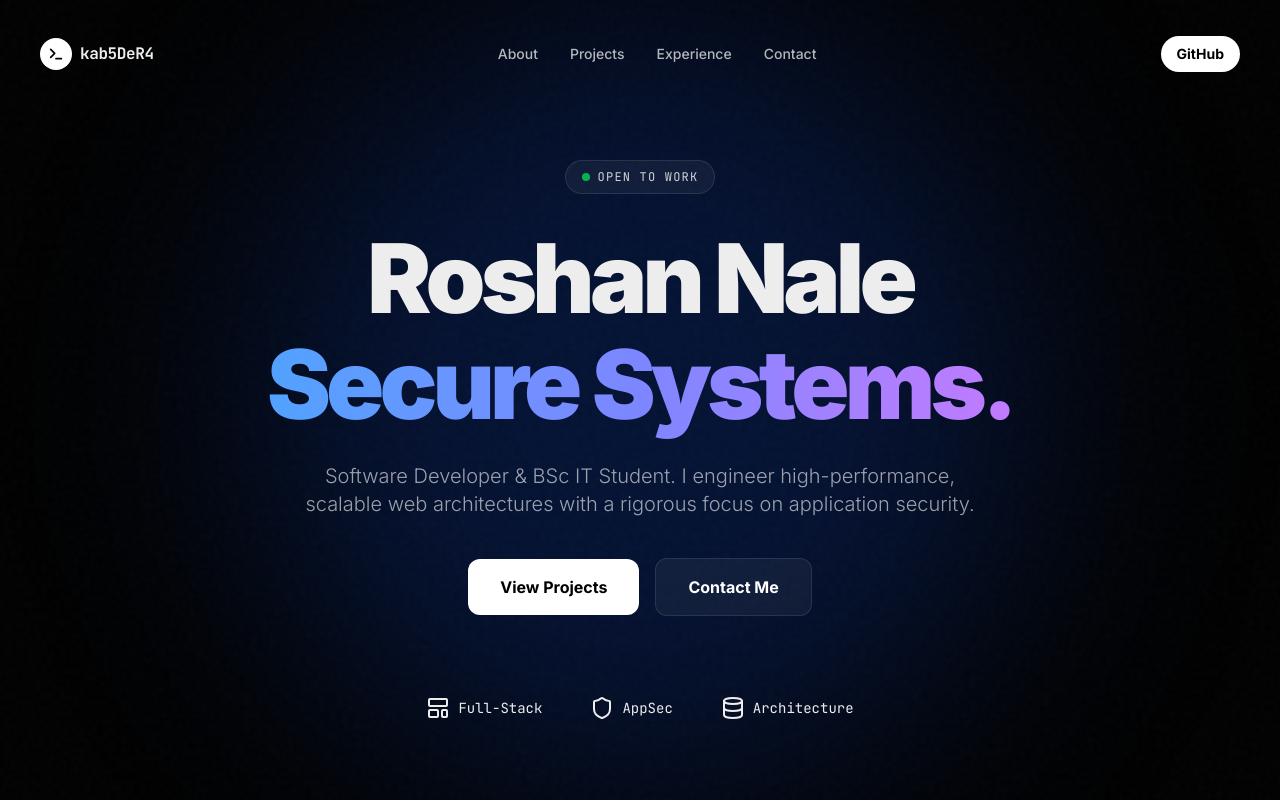
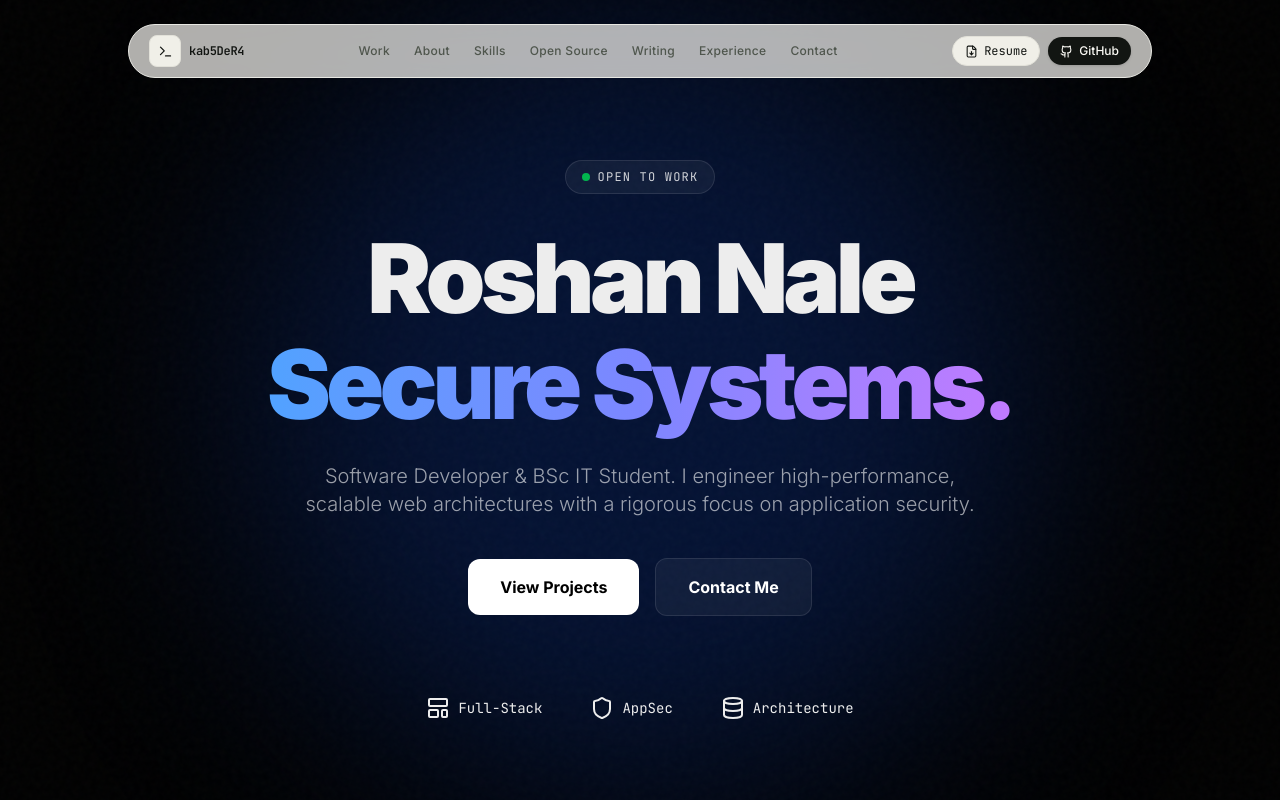
Before and after one commit to kab5DeR4/portfolio-website, a Next.js app: page / in a window 1280 px wide. Shown: the top 800 px of the page. Built offline with nearby package versions, Linux system fonts and the light colour scheme; a web font is replaced by a local one.

Commit message:
feat(layout): build navbar and footer components with responsive drawer

```diff
--- a/src/components/layout/Footer.tsx
+++ b/src/components/layout/Footer.tsx
@@ -1,43 +1,121 @@
-import React from 'react';
-import { Mail } from 'lucide-react';
-import { GithubIcon, LinkedinIcon } from '@/components/ui/Icons';
+"use client";
+import React from "react";
+import { Mail, Terminal, ArrowUp } from "lucide-react";
+import { GithubIcon, LinkedinIcon, TwitterIcon } from "@/components/ui/Icons";
+import { personalInfo } from "@/data/portfolioData";
 
-// clean minimal footer
+// footer styled in jose ocando warm editorial aesthetic
 export default function Footer() {
+  const scrollToTop = () => {
+    window.scrollTo({ top: 0, behavior: "smooth" });
+  };
+
   return (
-    <footer className="w-full bg-[#0a0a0a] border-t border-white/10 pt-16 pb-8 relative z-10">
-      <div className="max-w-7xl mx-auto px-6 md:px-12">
-        <div className="flex flex-col md:flex-row justify-between items-center md:items-start gap-8 mb-12">
+    <footer className="w-full bg-[#f6f5ef] border-t border-[#e4e4dd] pt-16 pb-12 relative z-10">
+      <div className="max-w-6xl mx-auto px-4 sm:px-6 md:px-12">
+        <div className="flex flex-col md:flex-row justify-between items-start gap-10 mb-12">
 
-          <div className="max-w-xs text-center md:text-left">
-            <div className="text-2xl font-bold font-sans tracking-tighter mb-4 flex items-center justify-center md:justify-start gap-2">
-              <div className="w-8 h-8 rounded-lg bg-white/10 flex items-center justify-center border border-white/20">
-                <span className="text-white text-sm font-black">R</span>
+          {/* brand column */}
+          <div className="max-w-sm">
+            <div className="flex items-center gap-2.5 mb-4">
+              <div className="w-7 h-7 rounded-lg bg-[#121512] text-[#fbfaf5] flex items-center justify-center font-mono font-bold">
+                <Terminal size={14} strokeWidth={2} />
               </div>
-              <span className="text-white">kab5DeR4<span className="text-blue-500">.</span></span>
+              <span className="font-serif text-lg font-bold text-[#121512] tracking-tight">
+                {personalInfo.name}
+              </span>
             </div>
-            <p className="text-sm text-white/50">
-              Software Developer specializing in full-stack dev, AI/ML, and app security.
+            <p className="text-xs sm:text-sm text-[#4f564d] leading-relaxed mb-6 font-light">
+              {personalInfo.headline}. Final-year BSc IT Candidate building reliable, auditable software systems.
             </p>
+            <div className="flex items-center gap-2">
+              <a
+                href={personalInfo.socials.github}
+                target="_blank"
+                rel="noreferrer"
+                className="icon-box hover:bg-[#121512] hover:text-[#fbfaf5] hover:border-[#121512]"
+                aria-label="GitHub"
+              >
+                <GithubIcon size={14} />
+              </a>
+              <a
+                href={personalInfo.socials.linkedin}
+                target="_blank"
+                rel="noreferrer"
+                className="icon-box hover:bg-[#121512] hover:text-[#fbfaf5] hover:border-[#121512]"
+                aria-label="LinkedIn"
+              >
+                <LinkedinIcon size={14} />
+              </a>
+              <a
+                href={personalInfo.socials.twitter}
+                target="_blank"
+                rel="noreferrer"
+                className="icon-box hover:bg-[#121512] hover:text-[#fbfaf5] hover:border-[#121512]"
+                aria-label="Twitter"
+              >
+                <TwitterIcon size={14} />
+              </a>
+              <a
+                href={`mailto:${personalInfo.email}`}
+                className="icon-box hover:bg-[#121512] hover:text-[#fbfaf5] hover:border-[#121512]"
+                aria-label="Email"
+              >
+                <Mail size={14} />
+              </a>
+            </div>
           </div>
 
-          <div className="flex gap-4">
-            <a href="https://github.com/kab5DeR4" target="_blank" rel="noopener noreferrer" className="w-12 h-12 flex items-center justify-center bg-white/5 border border-white/10 rounded-xl hover:bg-white/10 transition-colors">
-              <GithubIcon size={20} className="text-white/70 hover:text-white" />
-            </a>
-            <a href="https://www.linkedin.com/in/roshan-nale-551006316/" target="_blank" rel="noopener noreferrer" className="w-12 h-12 flex items-center justify-center bg-white/5 border border-white/10 rounded-xl hover:bg-white/10 transition-colors">
-              <LinkedinIcon size={20} className="text-blue-400" />
-            </a>
-            <a href="mailto:rnale88@gmail.com" className="w-12 h-12 flex items-center justify-center bg-white/5 border border-white/10 rounded-xl hover:bg-white/10 transition-colors">
-              <Mail size={20} className="text-white/70 hover:text-white" />
-            </a>
+          {/* navigation columns */}
+          <div className="grid grid-cols-2 sm:grid-cols-3 gap-8 text-xs font-mono">
+            <div>
+              <div className="text-[#121512] font-bold uppercase tracking-wider mb-3">Navigation</div>
+              <ul className="space-y-2 text-[#4f564d]">
+                <li><a href="/#about" className="hover:text-[#121512] transition-colors">About</a></li>
+                <li><a href="/#skills" className="hover:text-[#121512] transition-colors">Skills</a></li>
+                <li><a href="/#projects" className="hover:text-[#121512] transition-colors">Work</a></li>
+                <li><a href="/#open-source" className="hover:text-[#121512] transition-colors">Open Source</a></li>
+              </ul>
+            </div>
+
+            <div>
+              <div className="text-[#121512] font-bold uppercase tracking-wider mb-3">Case Studies</div>
+              <ul className="space-y-2 text-[#4f564d]">
+                <li><a href="/case-study/grc-engine" className="hover:text-[#121512] transition-colors">GRC Engine</a></li>
+                <li><a href="/case-study/bhumi-finance" className="hover:text-[#121512] transition-colors">Bhumi Finance</a></li>
+                <li><a href="/case-study/every-second-counts" className="hover:text-[#121512] transition-colors">Every Second Counts</a></li>
+                <li><a href="/case-study/secure-vault" className="hover:text-[#121512] transition-colors">Secure Vault</a></li>
+              </ul>
+            </div>
+
+            <div>
+              <div className="text-[#121512] font-bold uppercase tracking-wider mb-3">Resources</div>
+              <ul className="space-y-2 text-[#4f564d]">
+                <li><a href={personalInfo.resumeUrl} download="Roshan_Nale_Resume.pdf" className="hover:text-[#121512] transition-colors">Resume (PDF)</a></li>
+                <li><a href="/#writing" className="hover:text-[#121512] transition-colors">Articles</a></li>
+                <li><a href="/#experience" className="hover:text-[#121512] transition-colors">Milestones</a></li>
+                <li><a href="/#contact" className="hover:text-[#121512] transition-colors">Contact</a></li>
+              </ul>
+            </div>
           </div>
 
         </div>
 
-        <div className="border-t border-white/10 pt-8 flex flex-col md:flex-row justify-between items-center gap-4 text-xs text-white/40">
-          <p>© {new Date().getFullYear()} Roshan Nale. All rights reserved.</p>
-          <p>Built with Next.js, Tailwind v4, & Framer Motion.</p>
+        {/* bottom copyright & back to top */}
+        <div className="border-t border-[#e4e4dd] pt-8 flex flex-col sm:flex-row items-center justify-between gap-4 text-xs font-mono text-[#7c8279]">
+          <div>
+            © {new Date().getFullYear()} {personalInfo.name} (@{personalInfo.handle}).
+          </div>
+          <div className="flex items-center gap-4">
+            <span>Built with Next.js 16 & Tailwind v4</span>
+            <button
+              onClick={scrollToTop}
+              className="flex items-center gap-1 hover:text-[#121512] transition-colors"
+            >
+              <span>Back to Top</span>
+              <ArrowUp size={12} />
+            </button>
+          </div>
         </div>
       </div>
     </footer>
--- a/src/components/layout/Navbar.tsx
+++ b/src/components/layout/Navbar.tsx
@@ -1,12 +1,14 @@
 "use client";
 import React, { useState, useEffect } from "react";
-import { motion } from "framer-motion";
-import { Terminal } from "lucide-react";
-import { cn } from "@/lib/utils";
+import { motion, AnimatePresence } from "framer-motion";
+import { Terminal, Menu, X, FileDown, ExternalLink } from "lucide-react";
+import { GithubIcon } from "@/components/ui/Icons";
+import { personalInfo } from "@/data/portfolioData";
 
-// floating nav pill that looks sick
+// floating minimal capsule navbar inspired by jose ocando
 export default function Navbar() {
   const [scrolled, setScrolled] = useState(false);
+  const [mobileMenuOpen, setMobileMenuOpen] = useState(false);
 
   useEffect(() => {
     const handleScroll = () => {
@@ -17,55 +19,129 @@ export default function Navbar() {
   }, []);
 
   const navLinks = [
-    { name: "About", href: "#about" },
-    { name: "Projects", href: "#projects" },
-    { name: "Experience", href: "#experience" },
-    { name: "Contact", href: "#contact" },
+    { name: "Work", href: "/#projects" },
+    { name: "About", href: "/#about" },
+    { name: "Skills", href: "/#skills" },
+    { name: "Open Source", href: "/#open-source" },
+    { name: "Writing", href: "/#writing" },
+    { name: "Experience", href: "/#experience" },
+    { name: "Contact", href: "/#contact" },
   ];
 
   return (
-    <motion.nav
-      initial={{ y: -100, opacity: 0 }}
-      animate={{ y: 0, opacity: 1 }}
-      transition={{ duration: 0.8, ease: [0.16, 1, 0.3, 1] }}
-      className="fixed top-0 left-0 right-0 z-50 flex justify-center pt-6 px-4 pointer-events-none"
+    <>
+      <header className="fixed top-0 left-0 right-0 z-50 flex justify-center pt-4 sm:pt-6 px-3 sm:px-6 pointer-events-none">
+        <nav
+          aria-label="Main Navigation"
+          className={`flex items-center justify-between px-4 sm:px-5 py-2.5 rounded-full pointer-events-auto transition-all duration-300 ${
+            scrolled
+              ? "bg-[#fbfaf5]/90 backdrop-blur-xl border border-[#e4e4dd] shadow-[0_8px_30px_rgba(0,0,0,0.06)] w-full max-w-4xl"
+              : "bg-[#fbfaf5]/70 backdrop-blur-md border border-[#e8e8e3] w-full max-w-5xl"
+          }`}
         >
-      <div
-        className={cn(
-          "flex items-center justify-between px-6 py-3 rounded-full pointer-events-auto transition-all duration-500",
-          scrolled
-            ? "bg-black/60 backdrop-blur-xl border border-white/10 shadow-[0_0_20px_-5px_rgba(0,0,0,0.5)] w-full max-w-3xl"
-            : "bg-transparent border-transparent w-full max-w-7xl"
-        )}
+          {/* home icon box */}
+          <a
+            href="/"
+            className="flex items-center gap-2 group focus:outline-none rounded-lg"
+            aria-label="Home"
           >
-        <a href="#home" className="flex items-center gap-2 group">
-          <div className="w-8 h-8 rounded-full bg-white text-black flex items-center justify-center group-hover:scale-105 transition-transform">
-            <Terminal size={16} strokeWidth={2.5} />
+            <div className="w-8 h-8 rounded-lg bg-[#f0efe8] border border-[#e2e1d9] text-[#121512] flex items-center justify-center font-mono text-xs font-bold transition-all group-hover:bg-[#121512] group-hover:text-[#fbfaf5]">
+              <Terminal size={15} strokeWidth={2} />
             </div>
-          <span className="font-mono font-bold tracking-tight hidden sm:block">kab5DeR4</span>
+            <span className="font-mono text-xs font-semibold text-[#121512] tracking-tight hidden sm:block">
+              {personalInfo.handle}
+            </span>
           </a>
 
-        <div className="hidden md:flex items-center gap-8 text-sm font-medium">
+          {/* desktop navigation links */}
+          <div className="hidden md:flex items-center gap-6 text-xs font-medium tracking-wide text-[#4f564d]">
             {navLinks.map((link) => (
               <a
                 key={link.name}
                 href={link.href}
-              className="text-white/70 hover:text-white transition-colors"
+                className="hover:text-[#121512] transition-colors duration-150 relative py-1 animated-underline"
               >
                 {link.name}
               </a>
             ))}
           </div>
 
+          {/* right actions */}
+          <div className="hidden sm:flex items-center gap-2">
             <a
-          href="https://github.com/kab5DeR4"
+              href={personalInfo.resumeUrl}
+              download="Roshan_Nale_Resume.pdf"
+              className="px-3 py-1.5 rounded-full bg-[#f0efe8] hover:bg-[#e6e5de] border border-[#e2e1d9] text-xs font-mono text-[#121512] flex items-center gap-1.5 transition-all"
+            >
+              <FileDown size={13} />
+              Resume
+            </a>
+            <a
+              href={personalInfo.socials.github}
               target="_blank"
               rel="noreferrer"
-          className="px-4 py-2 bg-white text-black text-sm font-bold rounded-full hover:bg-white/90 transition-colors flex items-center gap-2"
+              className="px-3 py-1.5 rounded-full bg-[#121512] text-[#fbfaf5] text-xs font-medium hover:bg-[#252a24] transition-all flex items-center gap-1.5 shadow-sm"
             >
+              <GithubIcon size={13} />
               GitHub
             </a>
           </div>
-    </motion.nav>
+
+          {/* mobile hamburger button */}
+          <button
+            onClick={() => setMobileMenuOpen(!mobileMenuOpen)}
+            className="md:hidden p-1.5 text-[#121512] hover:text-[#4f564d] focus:outline-none rounded-lg"
+            aria-label="Toggle Navigation Menu"
+            aria-expanded={mobileMenuOpen}
+          >
+            {mobileMenuOpen ? <X size={20} /> : <Menu size={20} />}
+          </button>
+        </nav>
+      </header>
+
+      {/* mobile drawer menu */}
+      <AnimatePresence>
+        {mobileMenuOpen && (
+          <motion.div
+            initial={{ opacity: 0, y: -15 }}
+            animate={{ opacity: 1, y: 0 }}
+            exit={{ opacity: 0, y: -15 }}
+            transition={{ duration: 0.2 }}
+            className="fixed inset-x-4 top-20 z-40 md:hidden p-6 rounded-3xl bg-[#fbfaf5] border border-[#e4e4dd] shadow-2xl flex flex-col gap-4"
+          >
+            <div className="flex flex-col divide-y divide-[#e4e4dd]">
+              {navLinks.map((link) => (
+                <a
+                  key={link.name}
+                  href={link.href}
+                  onClick={() => setMobileMenuOpen(false)}
+                  className="py-3 text-base font-serif font-medium text-[#121512] hover:text-[#4f564d] transition-colors"
+                >
+                  {link.name}
+                </a>
+              ))}
+            </div>
+
+            <div className="pt-3 border-t border-[#e4e4dd] flex flex-col gap-2.5">
+              <a
+                href={personalInfo.resumeUrl}
+                download="Roshan_Nale_Resume.pdf"
+                className="w-full py-2.5 rounded-xl bg-[#f0efe8] border border-[#e2e1d9] text-center text-xs font-mono text-[#121512] flex items-center justify-center gap-2"
+              >
+                <FileDown size={15} /> Download Resume
+              </a>
+              <a
+                href={personalInfo.socials.github}
+                target="_blank"
+                rel="noreferrer"
+                className="w-full py-2.5 rounded-xl bg-[#121512] text-[#fbfaf5] font-medium text-center text-xs flex items-center justify-center gap-2"
+              >
+                <GithubIcon size={15} /> Visit GitHub Profile <ExternalLink size={13} />
+              </a>
+            </div>
+          </motion.div>
+        )}
+      </AnimatePresence>
+    </>
   );
 }
```
Lines whose indentation alone changed are shown as unchanged.
